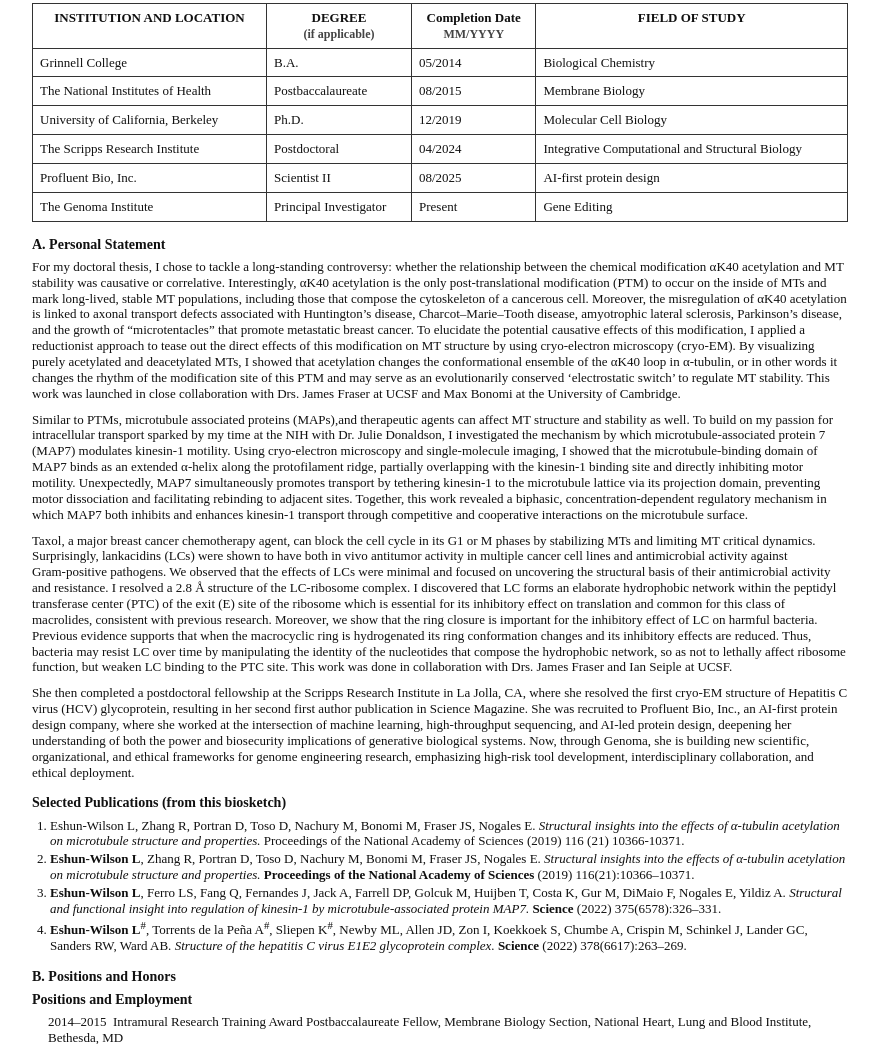
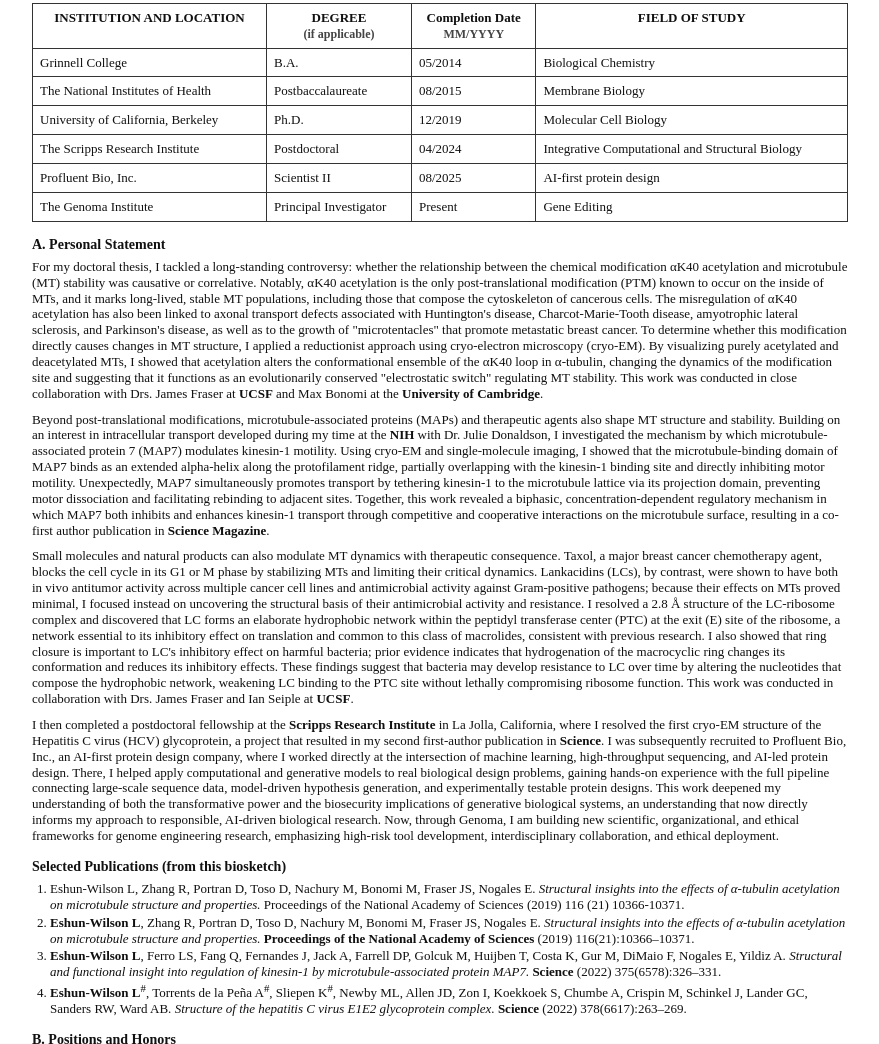
Before and after one commit to lisaeshunwilson/personal.website.build, a website: page cv.html in a window 1280 px wide. Shown: the part 349-1393 px from the top of the page, without its empty margins (200-1079 px from the left). Drawn offline with Linux system fonts and the light colour scheme.

Commit message:
Rewrite CV personal statement in first person and bold key affiliations
Replaces the personal statement with a consistent first-person version,
adds the MAP7 co-first-author Science Magazine credit, and bolds key
institution/publication names (UCSF, University of Cambridge, NIH,
Scripps Research Institute, Science) within that section. Regenerates
cv.pdf to match.

Co-Authored-By: Claude Sonnet 5 <noreply@anthropic.com>

```diff
--- a/cv.html
+++ b/cv.html
@@ -172,43 +172,62 @@
 
     <div class="section-title">A. Personal Statement</div>
     <p class="para">
-      For my doctoral thesis, I chose to tackle a long‑standing controversy: whether the relationship between the
-      chemical modification αK40 acetylation and MT stability was causative or correlative. Interestingly, αK40
-      acetylation is the only post‑translational modification (PTM) to occur on the inside of MTs and mark long‑lived,
-      stable MT populations, including those that compose the cytoskeleton of a cancerous cell. Moreover, the
-      misregulation of αK40 acetylation is linked to axonal transport defects associated with Huntington’s disease,
-      Charcot–Marie–Tooth disease, amyotrophic lateral sclerosis, Parkinson’s disease, and the growth of
-      “microtentacles” that promote metastatic breast cancer. To elucidate the potential causative effects of this
-      modification, I applied a reductionist approach to tease out the direct effects of this modification on MT structure
-      by using cryo‑electron microscopy (cryo‑EM). By visualizing purely acetylated and deacetylated MTs, I showed
-      that acetylation changes the conformational ensemble of the αK40 loop in α‑tubulin, or in other words it changes
-      the rhythm of the modification site of this PTM and may serve as an evolutionarily conserved ‘electrostatic switch’
-      to regulate MT stability. This work was launched in close collaboration with Drs. James Fraser at UCSF and Max
-      Bonomi at the University of Cambridge.
+      For my doctoral thesis, I tackled a long-standing controversy: whether the relationship between the chemical
+      modification αK40 acetylation and microtubule (MT) stability was causative or correlative. Notably, αK40
+      acetylation is the only post-translational modification (PTM) known to occur on the inside of MTs, and it marks
+      long-lived, stable MT populations, including those that compose the cytoskeleton of cancerous cells. The
+      misregulation of αK40 acetylation has also been linked to axonal transport defects associated with Huntington's
+      disease, Charcot-Marie-Tooth disease, amyotrophic lateral sclerosis, and Parkinson's disease, as well as to the
+      growth of "microtentacles" that promote metastatic breast cancer. To determine whether this modification
+      directly causes changes in MT structure, I applied a reductionist approach using cryo-electron microscopy
+      (cryo-EM). By visualizing purely acetylated and deacetylated MTs, I showed that acetylation alters the
+      conformational ensemble of the αK40 loop in α-tubulin, changing the dynamics of the modification site and
+      suggesting that it functions as an evolutionarily conserved "electrostatic switch" regulating MT stability. This
+      work was conducted in close collaboration with Drs. James Fraser at <strong>UCSF</strong> and Max Bonomi at the
+      <strong>University of Cambridge</strong>.
     </p>
     <p class="para">
-      Similar to PTMs, microtubule associated proteins (MAPs),and therapeutic agents can affect MT structure and stability as well.
-To build on my passion for intracellular transport sparked by my time at the NIH with Dr. Julie Donaldson, I investigated the mechanism by which microtubule-associated protein 7 (MAP7) modulates kinesin-1 motility. Using cryo-electron microscopy and single-molecule imaging, I showed that the microtubule-binding domain of MAP7 binds as an extended α-helix along the protofilament ridge, partially overlapping with the kinesin-1 binding site and directly inhibiting motor motility. Unexpectedly, MAP7 simultaneously promotes transport by tethering kinesin-1 to the microtubule lattice via its projection domain, preventing motor dissociation and facilitating rebinding to adjacent sites. Together, this work revealed a biphasic, concentration-dependent regulatory mechanism in which MAP7 both inhibits and enhances kinesin-1 transport through competitive and cooperative interactions on the microtubule surface.
-</p>
-
-<p class="para">
-Taxol, a major breast cancer
-      chemotherapy agent, can block the cell cycle in its G1 or M phases by stabilizing MTs and limiting MT critical
-      dynamics.
-Surprisingly, lankacidins (LCs) were shown to have both in vivo antitumor activity in multiple cancer
-      cell lines and antimicrobial activity against Gram‑positive pathogens. We observed that the effects of LCs were
-      minimal and focused on uncovering the structural basis of their antimicrobial activity and resistance. I resolved
-      a 2.8 Å structure of the LC‑ribosome complex. I discovered that LC forms an elaborate hydrophobic network
-      within the peptidyl transferase center (PTC) of the exit (E) site of the ribosome which is essential for its inhibitory
-      effect on translation and common for this class of macrolides, consistent with previous research. Moreover, we
-      show that the ring closure is important for the inhibitory effect of LC on harmful bacteria. Previous evidence
-      supports that when the macrocyclic ring is hydrogenated its ring conformation changes and its inhibitory effects
-      are reduced. Thus, bacteria may resist LC over time by manipulating the identity of the nucleotides that compose
-      the hydrophobic network, so as not to lethally affect ribosome function, but weaken LC binding to the PTC site.
-      This work was done in collaboration with Drs. James Fraser and Ian Seiple at UCSF.
+      Beyond post-translational modifications, microtubule-associated proteins (MAPs) and therapeutic agents also
+      shape MT structure and stability. Building on an interest in intracellular transport developed during my time at
+      the <strong>NIH</strong> with Dr. Julie Donaldson, I investigated the mechanism by which microtubule-associated protein 7
+      (MAP7) modulates kinesin-1 motility. Using cryo-EM and single-molecule imaging, I showed that the
+      microtubule-binding domain of MAP7 binds as an extended alpha-helix along the protofilament ridge, partially
+      overlapping with the kinesin-1 binding site and directly inhibiting motor motility. Unexpectedly, MAP7
+      simultaneously promotes transport by tethering kinesin-1 to the microtubule lattice via its projection domain,
+      preventing motor dissociation and facilitating rebinding to adjacent sites. Together, this work revealed a
+      biphasic, concentration-dependent regulatory mechanism in which MAP7 both inhibits and enhances kinesin-1
+      transport through competitive and cooperative interactions on the microtubule surface, resulting
+      in a co-first author publication in <strong>Science Magazine</strong>.
     </p>
     <p class="para">
-    She then completed a postdoctoral fellowship at the Scripps Research Institute in La Jolla, CA, where she resolved the first cryo-EM structure of Hepatitis C virus (HCV) glycoprotein, resulting in her second first author publication in Science Magazine. She was recruited to Profluent Bio, Inc., an AI-first protein design company, where she worked at the intersection of machine learning, high-throughput sequencing, and AI-led protein design, deepening her understanding of both the power and biosecurity implications of generative biological systems. Now, through Genoma, she is building new scientific, organizational, and ethical frameworks for genome engineering research, emphasizing high-risk tool development, interdisciplinary collaboration, and ethical deployment.
+      Small molecules and natural products can also modulate MT dynamics with therapeutic consequence. Taxol, a
+      major breast cancer chemotherapy agent, blocks the cell cycle in its G1 or M phase by stabilizing MTs and
+      limiting their critical dynamics. Lankacidins (LCs), by contrast, were shown to have both in vivo antitumor
+      activity across multiple cancer cell lines and antimicrobial activity against Gram-positive pathogens; because
+      their effects on MTs proved minimal, I focused instead on uncovering the structural basis of their antimicrobial
+      activity and resistance. I resolved a 2.8 Å structure of the LC-ribosome complex and discovered that LC forms
+      an elaborate hydrophobic network within the peptidyl transferase center (PTC) at the exit (E) site of the
+      ribosome, a network essential to its inhibitory effect on translation and common to this class of macrolides,
+      consistent with previous research. I also showed that ring closure is important to LC's inhibitory effect on
+      harmful bacteria; prior evidence indicates that hydrogenation of the macrocyclic ring changes its conformation
+      and reduces its inhibitory effects. These findings suggest that bacteria may develop resistance to LC over time
+      by altering the nucleotides that compose the hydrophobic network, weakening LC binding to the PTC site
+      without lethally compromising ribosome function. This work was conducted in collaboration with Drs. James
+      Fraser and Ian Seiple at <strong>UCSF</strong>.
+    </p>
+    <p class="para">
+      I then completed a postdoctoral fellowship at the <strong>Scripps Research Institute</strong> in La Jolla, California, where I
+      resolved the first cryo-EM structure of the Hepatitis C virus (HCV) glycoprotein, a project that resulted in my
+      second first-author publication in <strong>Science</strong>. I was subsequently recruited to Profluent Bio, Inc., an AI-first
+      protein design company, where I worked directly at the intersection of machine learning, high-throughput
+      sequencing, and AI-led protein design. There, I helped apply computational and generative models to real
+      biological design problems, gaining hands-on experience with the full pipeline connecting large-scale sequence
+      data, model-driven hypothesis generation, and experimentally testable protein designs. This work deepened my
+      understanding of both the transformative power and the biosecurity implications of generative biological
+      systems, an understanding that now directly informs my approach to responsible, AI-driven biological research.
+      Now, through Genoma, I am building new scientific, organizational, and ethical frameworks for genome
+      engineering research, emphasizing high-risk tool development, interdisciplinary collaboration, and ethical
+      deployment.
     </p>
 
     <div class="section-title">Selected Publications (from this biosketch)</div>
```
Also changed, not shown: 1 other file.
